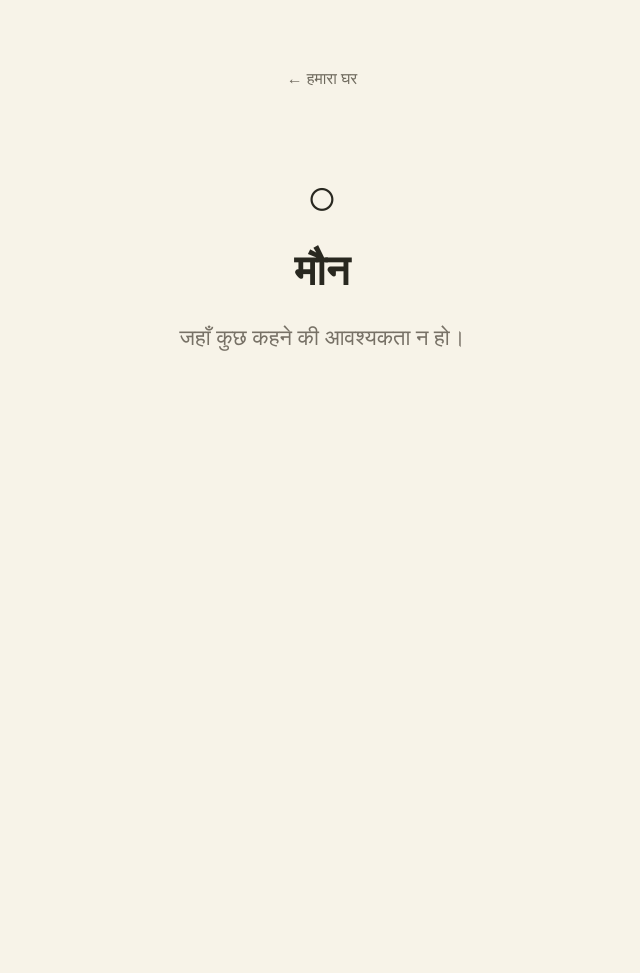
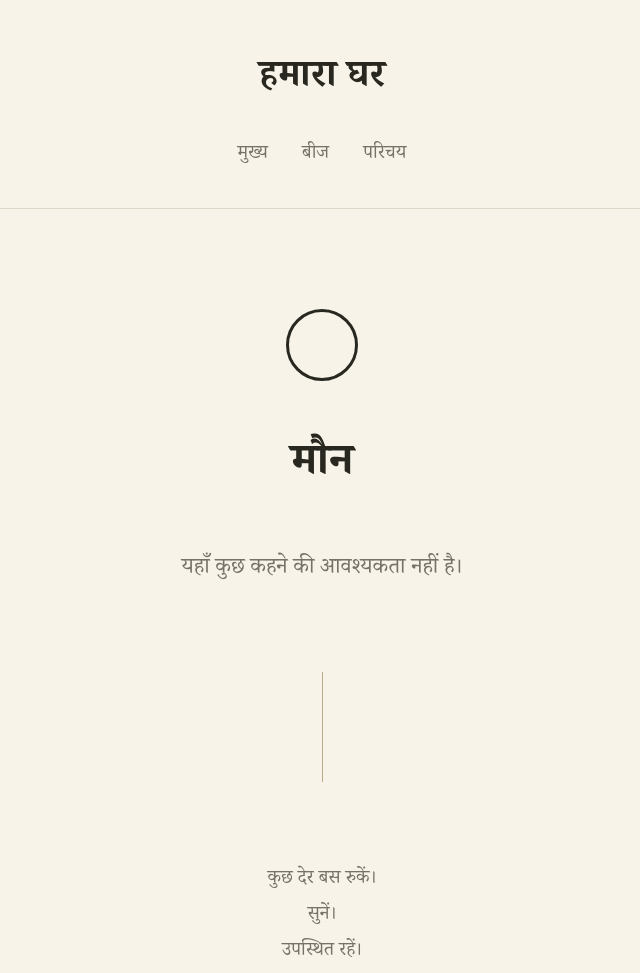
Before and after one commit to prtkumar/hamaara-ghar-new, a plain HTML site: page maun.html in a window 1280 px wide. Shown: the top 973 px of the page, without its empty margins (318-958 px from the left). Before the commit the page ends 800 px from the top, so only its background shows below. Drawn offline with Linux system fonts and the light colour scheme.

Commit message:
Add Maun room

```diff
--- a/maun.html
+++ b/maun.html
@@ -1 +1,132 @@
-<!doctype html><html lang="hi"><head><meta charset="utf-8"><meta name="viewport" content="width=device-width,initial-scale=1"><title>मौन — हमारा घर</title><style>body{margin:0;background:#f7f3e8;color:#292820;font-family:serif}.wrap{max-width:760px;margin:auto;padding:70px 28px;text-align:center}a{color:#6e695d;text-decoration:none}.back{display:inline-block;margin-bottom:80px}h1{font-size:42px;margin:20px 0}p{font-size:22px;line-height:1.9;color:#777166}.symbol{font-size:52px}</style></head><body><main class="wrap"><a class="back" href="index.html">← हमारा घर</a><div class="symbol">○</div><h1>मौन</h1><p>जहाँ कुछ कहने की आवश्यकता न हो।</p></main></body></html>
+<!DOCTYPE html>
+<html lang="hi">
+<head>
+<meta charset="UTF-8">
+<meta name="viewport" content="width=device-width, initial-scale=1.0">
+<title>मौन — हमारा घर</title>
+
+<style>
+*{box-sizing:border-box}
+
+body{
+  margin:0;
+  background:#f7f3e8;
+  color:#292820;
+  font-family:"Noto Serif Devanagari","Nirmala UI",serif;
+  line-height:1.9;
+}
+
+header{
+  text-align:center;
+  padding:45px 20px 35px;
+  border-bottom:1px solid #ded7c8;
+}
+
+header h1{
+  margin:0 0 20px;
+  font-size:38px;
+}
+
+nav a{
+  color:#777267;
+  text-decoration:none;
+  margin:0 15px;
+  font-size:19px;
+}
+
+main{
+  max-width:760px;
+  min-height:750px;
+  margin:auto;
+  padding:100px 28px;
+  text-align:center;
+}
+
+.circle{
+  width:72px;
+  height:72px;
+  border:3px solid #292820;
+  border-radius:50%;
+  margin:0 auto 45px;
+}
+
+h2{
+  font-size:44px;
+  margin:0 0 40px;
+}
+
+.intro{
+  max-width:570px;
+  margin:0 auto;
+  color:#777267;
+  font-size:22px;
+}
+
+.pause{
+  width:1px;
+  height:110px;
+  background:#b8aa84;
+  margin:80px auto;
+}
+
+.small{
+  color:#777267;
+  font-size:19px;
+}
+
+footer{
+  border-top:1px solid #ded7c8;
+  padding:55px 25px;
+  text-align:center;
+  color:#777267;
+  font-size:18px;
+}
+
+@media(max-width:600px){
+  header h1{font-size:32px}
+  nav a{margin:0 9px;font-size:17px}
+  main{padding:85px 25px}
+  h2{font-size:38px}
+}
+</style>
+</head>
+
+<body>
+
+<header>
+  <h1>हमारा घर</h1>
+  <nav>
+    <a href="index.html">मुख्य</a>
+    <a href="beej.html">बीज</a>
+    <a href="about.html">परिचय</a>
+  </nav>
+</header>
+
+<main>
+
+  <div class="circle"></div>
+
+  <h2>मौन</h2>
+
+  <p class="intro">
+    यहाँ कुछ कहने की आवश्यकता नहीं है।
+  </p>
+
+  <div class="pause"></div>
+
+  <p class="small">
+    कुछ देर बस रुकें।<br>
+    सुनें।<br>
+    उपस्थित रहें।
+  </p>
+
+</main>
+
+<footer>
+  <strong>हमारा घर</strong><br>
+  यह घर अभी निर्माणाधीन है।<br>
+  लेकिन इसकी पहली ईंट विश्वास से रखी गई है।
+</footer>
+
+</body>
+</html>
```
